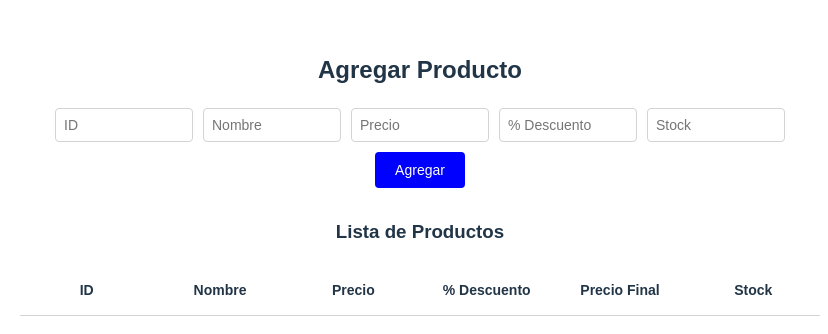
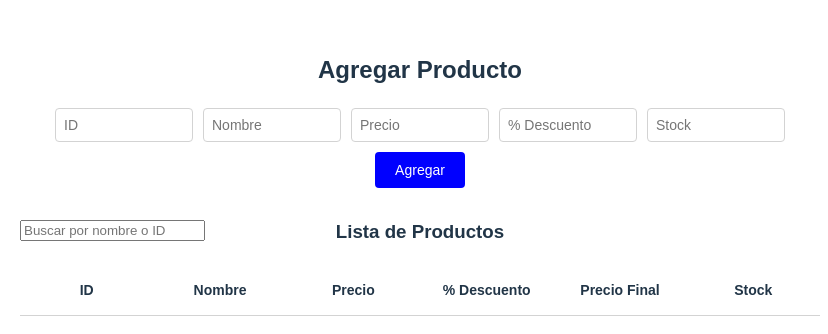
Before and after one commit to MaldonadoMatias877/TP4_PV_Grupo10, a React (Vite) app: page / in a window 1280 px wide. Shown: the part 226-560 px from the top of the page, without its empty margins (0-828 px from the left). Built offline with nearby package versions, Linux system fonts and the light colour scheme.

Commit message:
Agregó la funcion de busqueda de productos por id o nombre

```diff
--- a/src/assets/component/Objetos.jsx
+++ b/src/assets/component/Objetos.jsx
@@ -1,4 +1,4 @@
-import React, { useState } from 'react';
+import React, { useState, useMemo } from 'react';
 import '../styles/objetos.css';
 
 const Objetos = () => {
@@ -11,6 +11,7 @@ const Objetos = () => {
   });
 
   const [productos, setProductos] = useState([]);
+  const [busqueda, setBusqueda] = useState('');
 
   const handleChange = (e) => {
     const { name, value } = e.target;
@@ -39,6 +40,18 @@ const Objetos = () => {
 
     console.log('Productos:', nuevosProductos);
   };
+
+  // Filtrado con useMemo
+  const productosFiltrados = useMemo(() => {
+    const valorBuscado = busqueda.toLowerCase();
+
+    console.log('id o nombre: ', valorBuscado);
+
+    return productos.filter((p) =>
+      p.id.toLowerCase().includes(valorBuscado) ||
+      p.nombre.toLowerCase().includes(valorBuscado)
+    );
+  }, [productos, busqueda]);
 
   return (
     <div className="contenedor">
@@ -82,6 +95,16 @@ const Objetos = () => {
         <button onClick={agregarProducto}>Agregar</button>
       </div>
 
+      {/* Barra de búsqueda */}
+      <div className="busqueda">
+        <input
+          type="text"
+          placeholder="Buscar por nombre o ID"
+          value={busqueda}
+          onChange={(e) => setBusqueda(e.target.value)}
+        />
+      </div>
+
       <h3>Lista de Productos</h3>
       <div className="tabla">
         <div className="encabezado">
@@ -92,7 +115,7 @@ const Objetos = () => {
           <div>Precio Final</div>
           <div>Stock</div>
         </div>
-        {productos.map((p, index) => {
+        {productosFiltrados.map((p, index) => {
           const precioOriginal = parseFloat(p.precio);
           const descuento = parseFloat(p.descuento) || 0;
           const precioFinal = precioOriginal - (precioOriginal * descuento) / 100;
--- a/src/assets/styles/objetos.css
+++ b/src/assets/styles/objetos.css
@@ -72,3 +72,7 @@ h2, h3 {
 .fila:nth-child(even) {
   background-color: white;
 }
+
+.busqueda {
+  position: absolute;
+}
--- a/src/main.jsx
+++ b/src/main.jsx
@@ -2,10 +2,10 @@ import { StrictMode } from 'react'
 import { createRoot } from 'react-dom/client'
 import './index.css'
 //import App from './App.jsx'
-import Formulario from './assets/component/Objetos'
+import ProductForm from './assets/component/Objetos'
 
 createRoot(document.getElementById('root')).render(
   <StrictMode>
-    <Formulario/>
+    <ProductForm/>
   </StrictMode>,
 )
```
